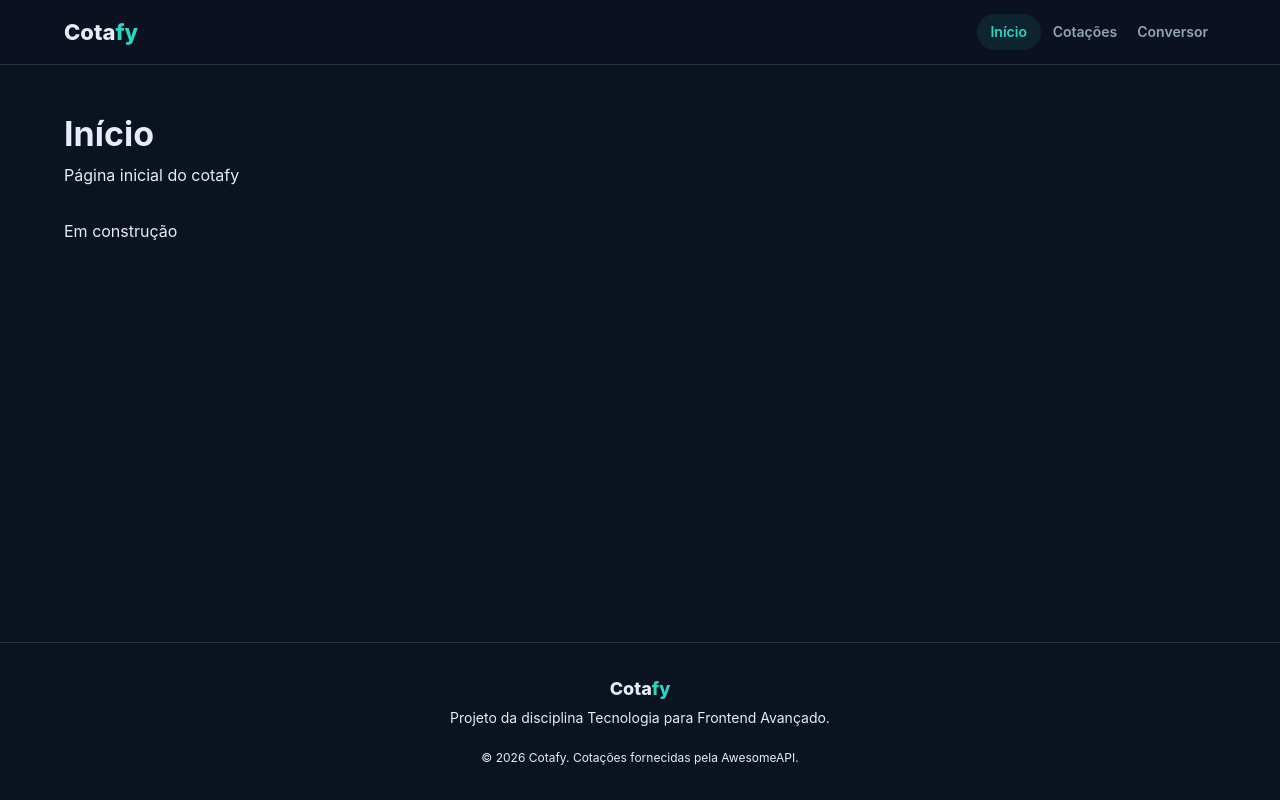
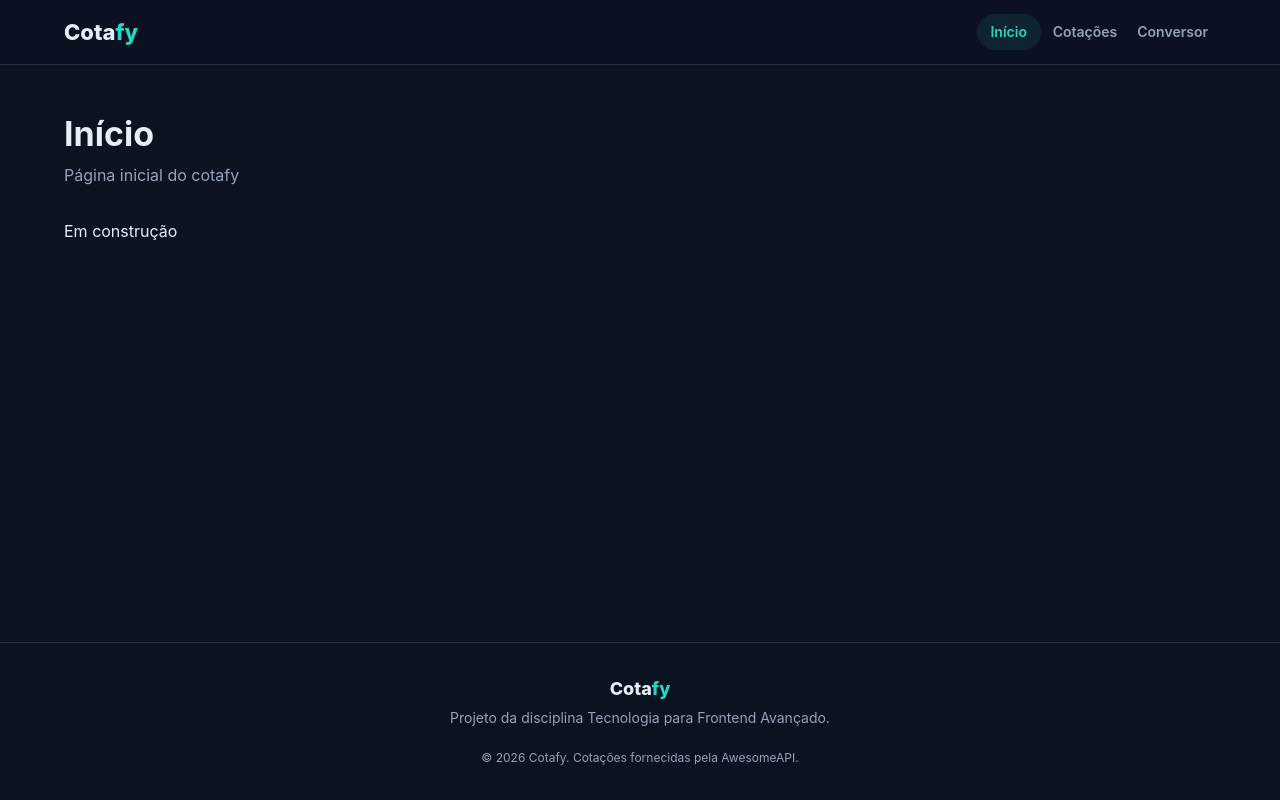
Before and after one commit to MsLVictor/cotafy, a React (Vite) app in the folder cotafy/: page / in a window 1280 px wide. Built offline with nearby package versions, Linux system fonts and the light colour scheme.

Commit message:
feat/victor-leite: corrige cor secundária dos textos

```diff
--- a/cotafy/src/components/common/Loading.tsx
+++ b/cotafy/src/components/common/Loading.tsx
@@ -9,7 +9,7 @@ function Loading({message = 'Carregando...'}: LoadingProps) {
     return (
         <Box role="status" sx={{ py: 6, display: 'flex', flexDirection: 'column', alignItems: 'center', gap: 2}}>
             <CircularProgress />
-            <Typography color="text.secondary">{message}</Typography>
+            <Typography color="textSecondary">{message}</Typography>
         </Box>
     )
 }
--- a/cotafy/src/components/common/PageContainer.tsx
+++ b/cotafy/src/components/common/PageContainer.tsx
@@ -16,7 +16,7 @@ function PageContainer({ title, subtitle, children }: PageContainerProps) {
                         {title}
                     </Typography>
                     {subtitle && (
-                        <Typography color="text.secondary" sx={{ mt: 1 }}>
+                        <Typography color="textSecondary" sx={{ mt: 1 }}>
                             {subtitle}
                         </Typography>
                     )}
--- a/cotafy/src/components/layout/Footer.tsx
+++ b/cotafy/src/components/layout/Footer.tsx
@@ -8,11 +8,11 @@ function Footer() {
             <Container maxWidth="lg" sx={{ py: 4, display: 'flex', flexDirection: 'column', gap: 2.5 }}>
                 <Box>
                     <Logo size={18} />
-                    <Typography variant="body2" color="text.secondary" sx={{ mt: 0.75}}>
+                    <Typography variant="body2" color="textSecondary" sx={{ mt: 0.75}}>
                         Projeto da disciplina Tecnologia para Frontend Avançado.
                     </Typography>
                 </Box>
-                <Typography variant="caption" color="text.secondary">
+                <Typography variant="caption" color="textSecondary">
                     © 2026 Cotafy. Cotações fornecidas pela AwesomeAPI.
                 </Typography>
             </Container>
--- a/cotafy/src/pages/ConverterPage.tsx
+++ b/cotafy/src/pages/ConverterPage.tsx
@@ -4,7 +4,7 @@ import PageContainer from "../components/common/PageContainer";
 function ConverterPage(){
     return (
         <PageContainer title="Tela de conversão" subtitle="...">
-            <Typography color="text.secondary">EM CONSTRUÇÃO</Typography>
+            <Typography color="textSecondary">EM CONSTRUÇÃO</Typography>
         </PageContainer>
     )
 }
--- a/cotafy/src/pages/CurrencyDetailsPage.tsx
+++ b/cotafy/src/pages/CurrencyDetailsPage.tsx
@@ -4,7 +4,7 @@ import PageContainer from "../components/common/PageContainer";
 function CurrencyDetailsPage(){
     return (
         <PageContainer title="Detalhes da moeda." subtitle="">
-            <Typography color="text.secondary">Detalhes da moeda escolhida</Typography>
+            <Typography color="textSecondary">Detalhes da moeda escolhida</Typography>
         </PageContainer>
     )
 }
--- a/cotafy/src/pages/NotFoundPage.tsx
+++ b/cotafy/src/pages/NotFoundPage.tsx
@@ -13,7 +13,7 @@ function NotFoundPage() {
                     Página não encontrada
 
                 </Typography>
-                <Typography color="text.secondary" sx={{ mt: 1, mb: 4 }}>
+                <Typography color="textSecondary" sx={{ mt: 1, mb: 4 }}>
                     O endereço que você tentou acessar não existe ou foi removido.
                 </Typography>
 
```
